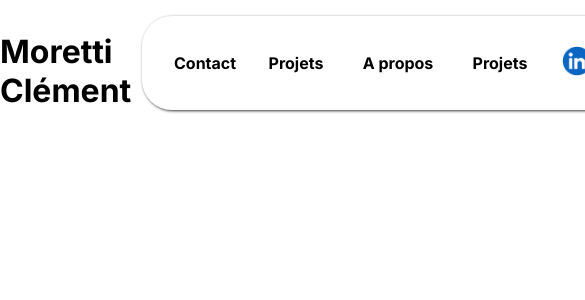
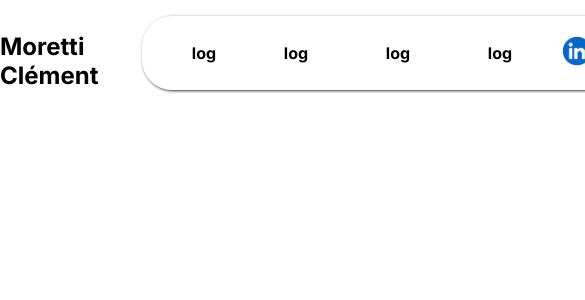
Before and after one commit to daddykoala/myPortfolio-nextJS, a Next.js app in the folder portfolio-next/: page / in a window 390 px wide. Shown: the top 300 px of the page, 585 px wide, since content can reach past the window. Built offline with nearby package versions, Linux system fonts and the light colour scheme.

Commit message:
🔧 config: modification header affichage conditonnel

```diff
--- a/portfolio-next/component/header/header.js
+++ b/portfolio-next/component/header/header.js
@@ -2,8 +2,14 @@ import React from "react";
 import Image from "next/image";
 import Link from "next/link";
 import styles from "@/styles/header.module.scss";
+import { useSelector } from "react-redux";
 
 export default function Header() {
+
+  const screenWidth = useSelector((state) => state.screen.screenWidth)
+  console.log(screenWidth);
+
+
   return (
     <header className={styles.header}>
       <h1 className={styles.header__item}>Moretti Clément</h1>
@@ -14,12 +20,41 @@ export default function Header() {
       >
         <path d="m100,0H0v100C0,44.77,44.77,0,100,0Z" fill="#ffffff"></path>
       </svg>
+      {(screenWidth > 1024 ?
+<>
+<div className={styles.header__item}>
+  <ul className={styles.navbar}>
+    <nav className={styles.navbar__items}>Contact</nav>
+    <nav className={styles.navbar__items}>Projets</nav>
+    <nav className={styles.navbar__items}>A propos</nav>
+    <nav className={styles.navbar__items}>Projets</nav>
+    <nav className={styles.navbar__items}>
+      <Image
+        src="/png/linkedin.png"
+        width={30}
+        height={30}
+        alt="logo linkedin"
+      />
+    </nav>
+    <nav className={styles.navbar__items}>
+      <Image
+        src="/png/wattsapp.png"
+        width={30}
+        height={30}
+        alt="logo linkedin"
+      />
+    </nav>
+  </ul>
+</div>
+<div className={styles.header__item}>s</div>
+</>
+      :
       <div className={styles.header__item}>
-        <navbar className={styles.navbar}>
-          <nav className={styles.navbar__items}>Contact</nav>
-          <nav className={styles.navbar__items}>Projets</nav>
-          <nav className={styles.navbar__items}>A propos</nav>
-          <nav className={styles.navbar__items}>Projets</nav>
+        <ul className={styles.navbar}>
+          <nav className={styles.navbar__items}>log</nav>
+          <nav className={styles.navbar__items}>log</nav>
+          <nav className={styles.navbar__items}>log</nav>
+          <nav className={styles.navbar__items}>log</nav>
           <nav className={styles.navbar__items}>
             <Image
               src="/png/linkedin.png"
@@ -36,9 +71,10 @@ export default function Header() {
               alt="logo linkedin"
             />
           </nav>
-        </navbar>
+        </ul>
       </div>
-      <div className={styles.header__item}>s</div>
+      )}
+
     </header>
   );
 }
--- a/portfolio-next/src/store/slice/mediaSlice.js
+++ b/portfolio-next/src/store/slice/mediaSlice.js
@@ -11,7 +11,6 @@ export const mediaSlice = createSlice({
     reducers: {
         setWidth: (state, action) => {
             state.screenWidth = action.payload;
-            console.log(state.screenWidth);
         }
     }
 });
--- a/portfolio-next/src/store/store.js
+++ b/portfolio-next/src/store/store.js
@@ -7,7 +7,7 @@ import { mediaSlice } from './slice/mediaSlice'
 
 export const store = configureStore({
   reducer: {
-    // Add the generated reducer as a specific top-level slice
+
     screen:mediaSlice.reducer
   },
 
--- a/portfolio-next/src/styles/header.module.scss
+++ b/portfolio-next/src/styles/header.module.scss
@@ -18,7 +18,7 @@
 & h1 {
     border-radius: 0 0 15px 0;
     background-color: vars.$color-primary ;
-padding-top: 2rem;
+    padding-top: 2rem;
 }
     &__item{
         // border: solid 1px red;
@@ -59,6 +59,8 @@ padding-top: 2rem;
 /**************medium device*************/
 
 @media screen and (max-width: 1024px) {
-
+.header h1 {
+font-size: 1.5rem;
+}
 
 }
```
Also changed, not shown: 1 other file (tests, documents, lock files or other folders).
